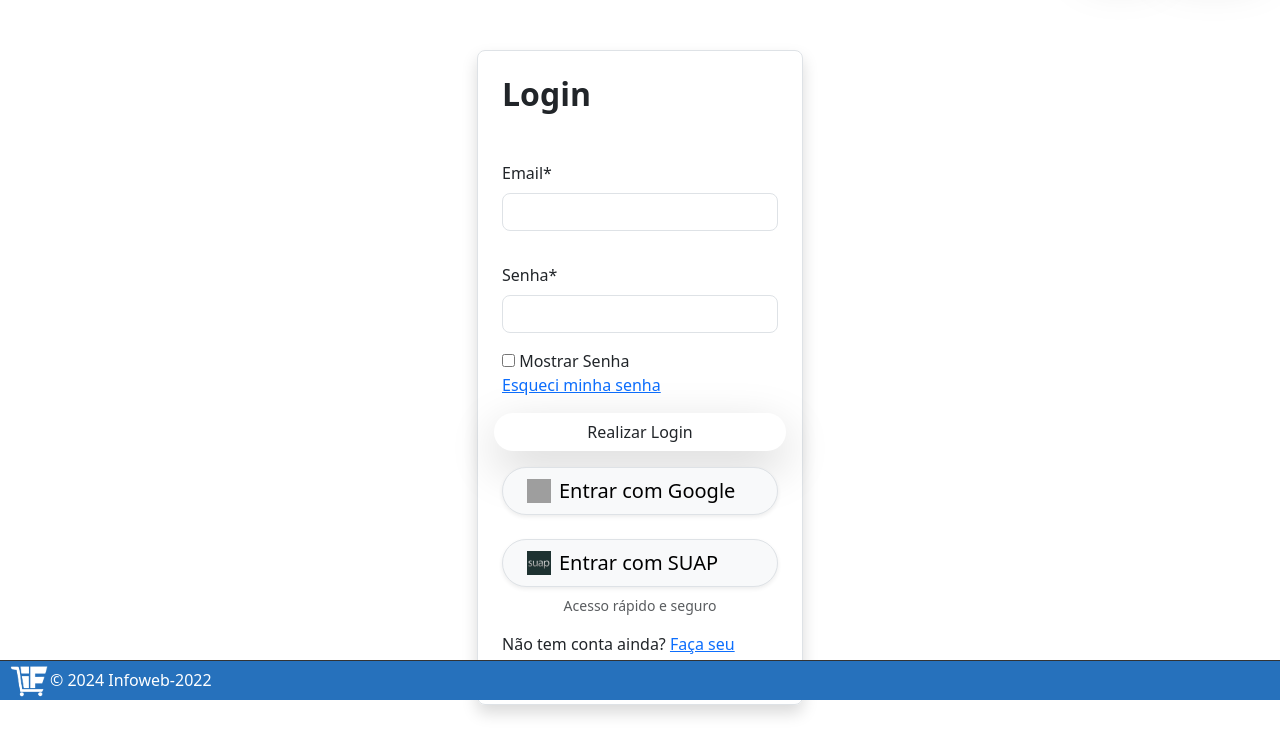
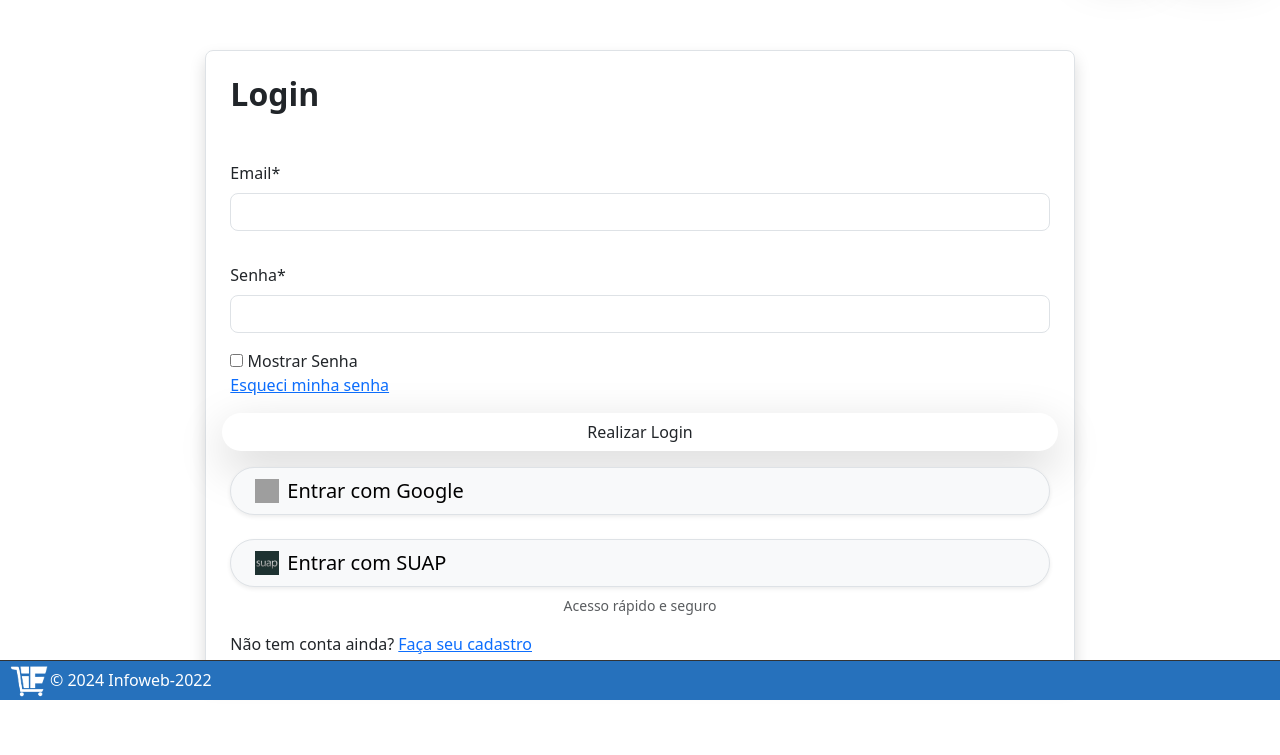
Before and after one commit to EugenioUrbano/IFSHOP, a Django app: page /registration/login/ in a window 1280 px wide. Shown: the part 100-855 px from the top of the page. After the commit the page ends 800 px from the top, so only its background shows below. Run offline with Django 5.2, Linux system fonts and the light colour scheme; some libraries are stand-ins or nearby versions; grey boxes are pictures that could not be loaded.

Commit message:
correção do login

```diff
--- a/ifshop/templates/registration/login.html
+++ b/ifshop/templates/registration/login.html
@@ -9,7 +9,7 @@
 {% block content %}
 <div class="card-body  ">
     <div class="row d-flex justify-content-center ">
-        <div class="col-3 border rounded-3 py-4 shadow mx-md-n5 ">
+        <div class="col-lg-8 border rounded-3 py-4 shadow mx-md-n5 ">
             <div class="container">
                 <h2 class="fw-bold mb-5">Login</h2>
                 <form class="row g-3" method="post">
```
